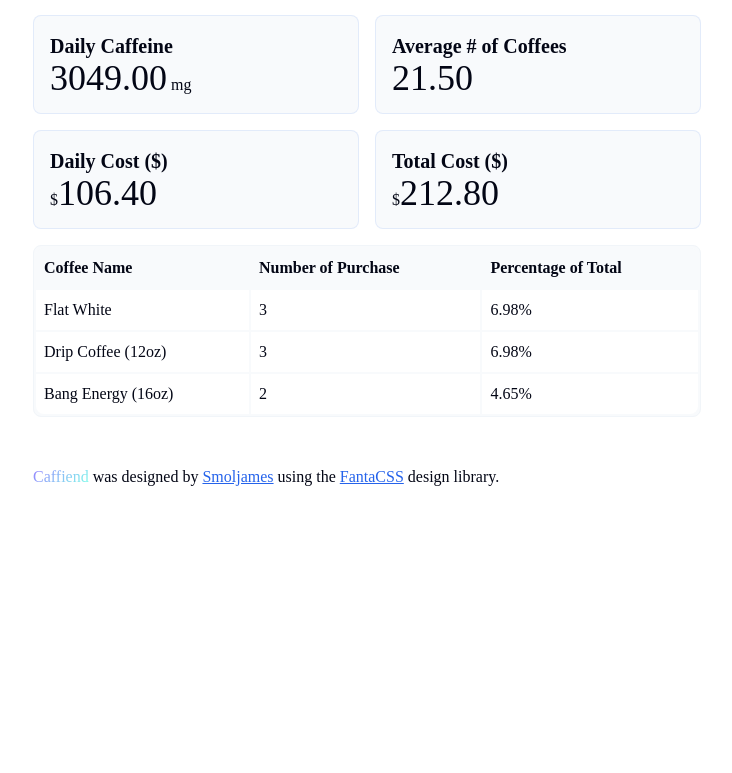
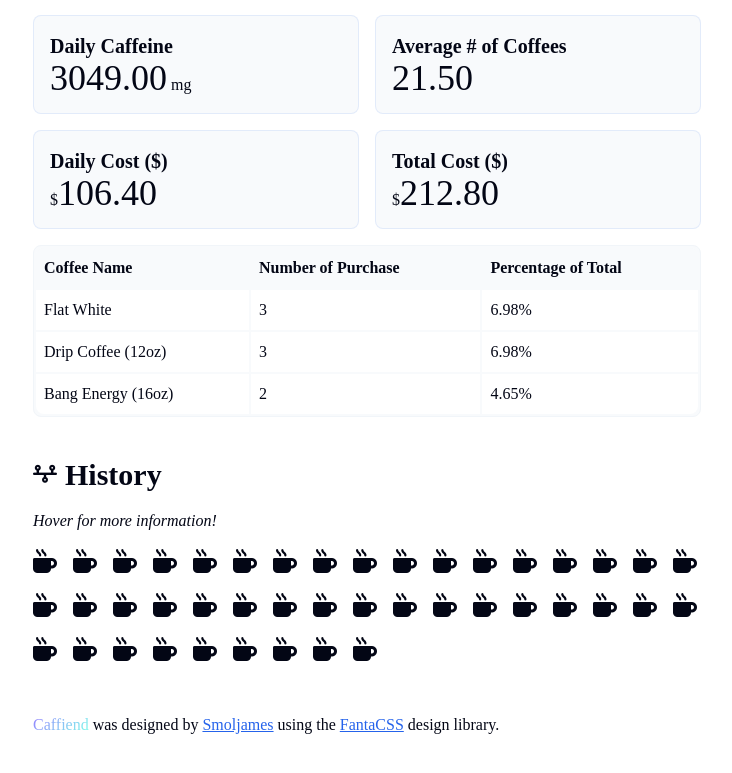
Before and after one commit to enggar77/Caffiend_Vite-Firebase-JS, a React (Vite) app: page / in a window 1280 px wide. Shown: the part 1276-2049 px from the top of the page, without its empty margins (273-1005 px from the left). Before the commit the page ends 1813 px from the top, so only its background shows below. Built offline with nearby package versions, Linux system fonts and the light colour scheme; a web font is replaced by a local one.

Commit message:
implement history layout and logic

```diff
--- a/src/components/History.jsx
+++ b/src/components/History.jsx
@@ -1,3 +1,40 @@
+import {
+	calculateCurrentCaffeineLevel,
+	coffeeConsumptionHistory,
+	getCaffeineAmount,
+	timeSinceConsumption,
+} from "../utils";
+
 export default function History() {
-	return <></>;
+	return (
+		<>
+			<div className="section-header">
+				<i className="fa-solid fa-timeline"></i>
+				<h2>History</h2>
+			</div>
+			<p>
+				<i>Hover for more information!</i>
+			</p>
+			<div className="coffee-history">
+				{Object.keys(coffeeConsumptionHistory)
+					.sort((a, b) => b - a)
+					.map((utcTime) => {
+						const coffee = coffeeConsumptionHistory[utcTime];
+						const timeSinceConsume = timeSinceConsumption(utcTime);
+						const originalAmout = getCaffeineAmount(coffee.name);
+						const remainingAmount = calculateCurrentCaffeineLevel({
+							[utcTime]: coffee,
+						});
+
+						const summary = `${coffee.name} | ${timeSinceConsume} | $${coffee.cost} | ${remainingAmount}mg / ${originalAmout}mg`;
+
+						return (
+							<div title={summary} key={utcTime}>
+								<i className="fa-solid fa-mug-hot"></i>
+							</div>
+						);
+					})}
+			</div>
+		</>
+	);
 }
```
